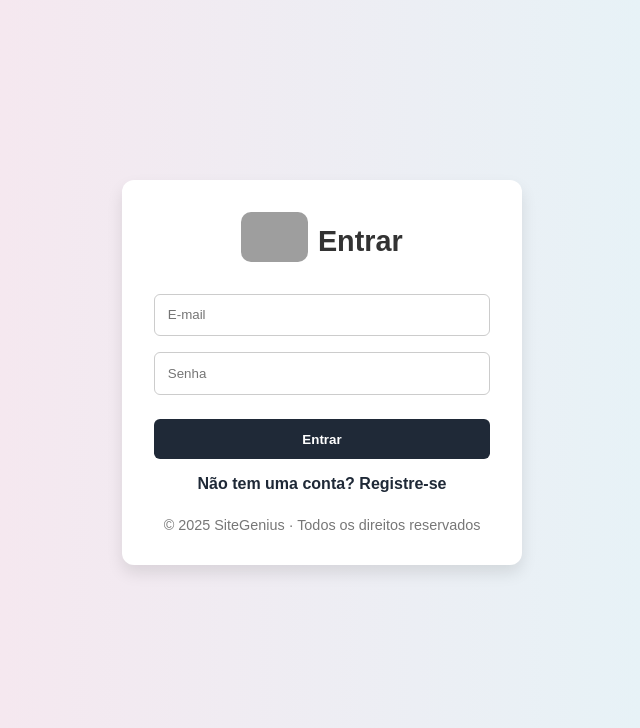
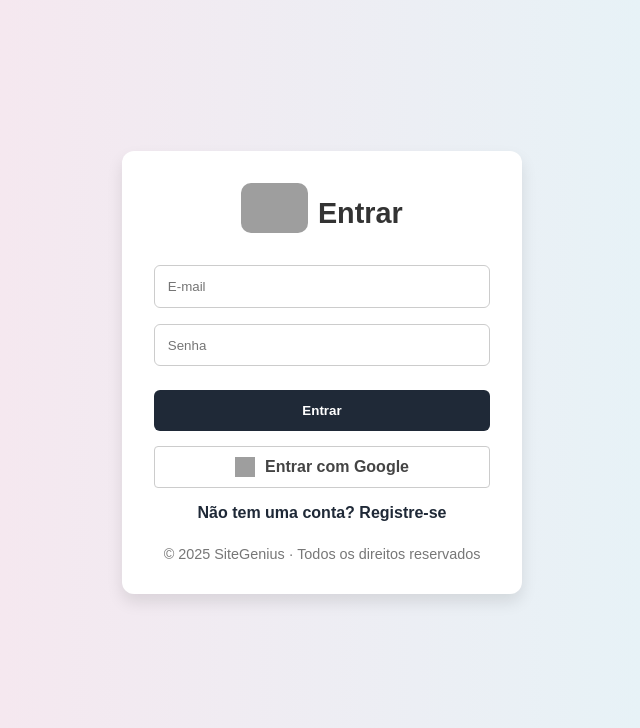
Before and after one commit to Emano4777/sitegenius, a Flask app: page /login in a window 1280 px wide. Shown: the part 55-783 px from the top of the page, without its empty margins (318-958 px from the left). Run offline with Flask 3, Linux system fonts and the light colour scheme; some libraries are stand-ins or nearby versions; grey boxes are pictures that could not be loaded.

Commit message:
login google

```diff
--- a/app.py
+++ b/app.py
@@ -19,6 +19,9 @@ import smtplib
 from email.mime.text import MIMEText
 import hmac
 import hashlib
+from dotenv import load_dotenv
+from authlib.integrations.flask_client import OAuth
+
 
 # Configuração
 cloudinary.config(
@@ -34,7 +37,15 @@ app = Flask(__name__)
 app.secret_key = 'minha-chave-segura'
 CORS(app, supports_credentials=True)
 
-
+load_dotenv()
+oauth = OAuth(app)
+google = oauth.register(
+    name='google',
+    client_id=os.getenv("GOOGLE_CLIENT_ID"),
+    client_secret=os.getenv("GOOGLE_CLIENT_SECRET"),
+    server_metadata_url='https://accounts.google.com/.well-known/openid-configuration',
+    client_kwargs={'scope': 'openid email profile'}
+)
 # CONFIG ESSENCIAL
 app.config['SESSION_COOKIE_SAMESITE'] = 'None'
 app.config['SESSION_COOKIE_SECURE'] = True
@@ -73,6 +84,58 @@ def login_required_cliente(f):
 def ads_txt():
     return send_from_directory('.', 'ads.txt')
 
+
+@app.route('/login/google')
+def login_google():
+    redirect_uri = url_for('auth_google_callback', _external=True)
+    print("🔁 Redirect URI enviado para o Google:", redirect_uri)
+    return google.authorize_redirect(redirect_uri)
+
+
+
+@app.route('/auth/google/callback')
+def auth_google_callback():
+    token = google.authorize_access_token()
+    userinfo = token['userinfo']  # ou use google.parse_id_token(token)
+
+    email = userinfo['email']
+    nome = userinfo.get('name')
+    avatar_url = userinfo.get('picture')
+
+    conn = get_db_connection()
+    cur = conn.cursor()
+    cur.execute("SELECT id, nome, is_premium, avatar_url FROM users2 WHERE email = %s", (email,))
+    user = cur.fetchone()
+
+    if user:
+        user_id = user[0]
+        nome = user[1]
+        is_premium = user[2]
+        avatar_url = user[3]
+    else:
+        senha_fake = bcrypt.hashpw(uuid.uuid4().hex[:10].encode('utf-8'), bcrypt.gensalt()).decode()
+        cur.execute(
+            "INSERT INTO users2 (nome, email, senha, is_premium, avatar_url) VALUES (%s, %s, %s, %s, %s) RETURNING id",
+            (nome, email, senha_fake, False, avatar_url)
+        )
+        user_id = cur.fetchone()[0]
+        conn.commit()
+        is_premium = False
+
+    session['user_id'] = user_id
+    session['user_name'] = nome
+    session['is_premium'] = is_premium
+    session['avatar_url'] = avatar_url
+
+    session_token = str(uuid.uuid4())
+    cur.execute("UPDATE users2 SET session_token = %s WHERE id = %s", (session_token, user_id))
+    conn.commit()
+    cur.close()
+    conn.close()
+
+    resp = make_response(redirect(url_for('home')))
+    resp.set_cookie('session_token', session_token, samesite='None', secure=True)
+    return resp
 
 @app.route('/sitemap.xml')
 def sitemap():
--- a/templates/login.html
+++ b/templates/login.html
@@ -140,6 +140,31 @@ header h1 {
 .mobile-menu-btn {
   display: none;
 }
+
+.btn-google {
+    display: flex;
+    align-items: center;
+    justify-content: center;
+    border: 1px solid #ccc;
+    border-radius: 4px;
+    padding: 10px;
+    font-weight: bold;
+    gap: 10px;
+    text-decoration: none;
+    color: #444;
+    background-color: white;
+    margin-top: 15px;
+    transition: background-color 0.3s ease;
+  }
+
+  .btn-google:hover {
+    background-color: #f0f0f0;
+  }
+
+  .google-icon {
+    width: 20px;
+    height: 20px;
+  }
 
 @media (max-width: 768px) {
   .mobile-menu-btn {
@@ -312,6 +337,10 @@ header h1 {
           </div>
         {% endif %}
       </form>
+      <a href="{{ url_for('login_google') }}" class="btn-google">
+        <img src="https://www.gstatic.com/firebasejs/ui/2.0.0/images/auth/google.svg" alt="Google" class="google-icon">
+        Entrar com Google
+      </a>
 
       <a href="/register" class="register-link">Não tem uma conta? Registre-se</a>
 
```
Also changed, not shown: 1 other file.
